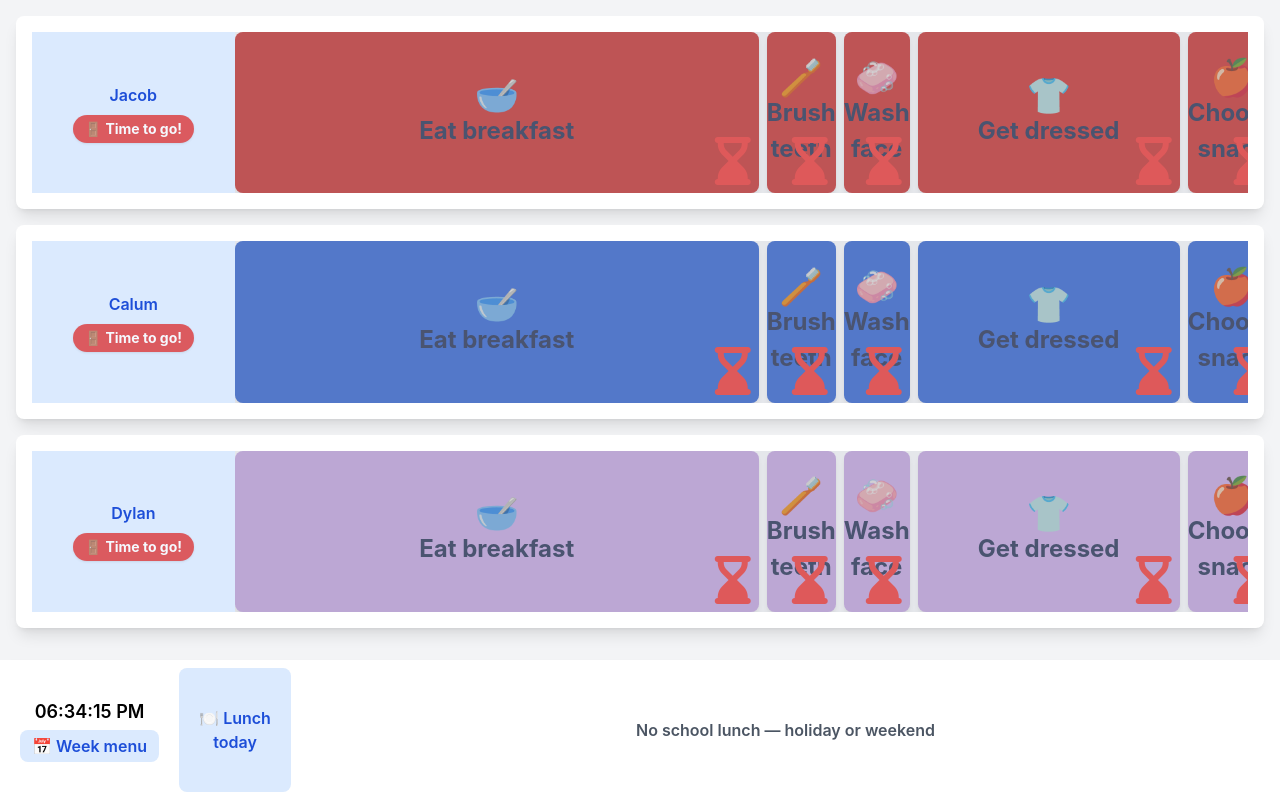
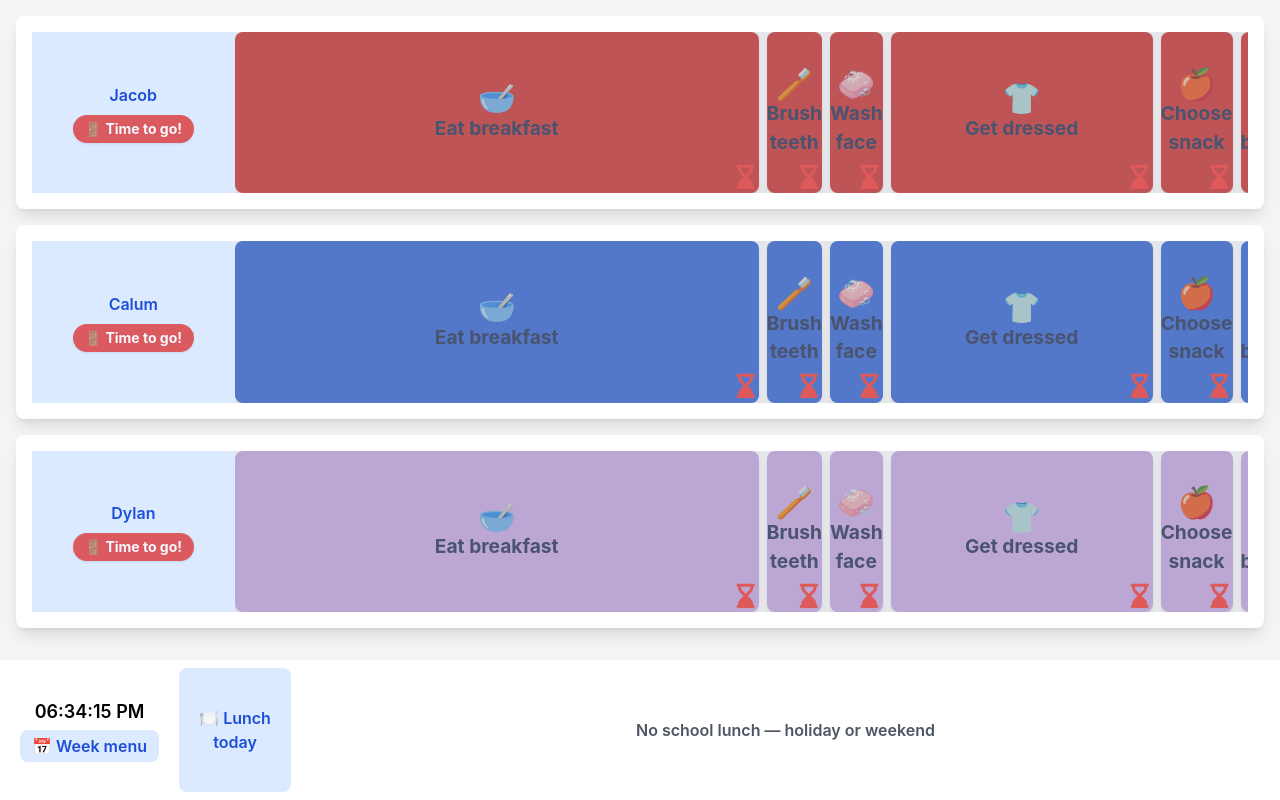
Before and after one commit to Grundlefleck/getting-ready, a React (Create React App) app: page / in a window 1280 px wide. Built offline with nearby package versions, Linux system fonts and the light colour scheme.

Commit message:
Avoid overlap within task boxes
- give tasks stable IDs for localStorage as well
- condense label of Fill water bottle task

```diff
--- a/src/App.tsx
+++ b/src/App.tsx
@@ -35,8 +35,8 @@ const StatusIcon = ({
         : overdue
           ? "fa-hourglass-end text-red-600"
           : "fa-hourglass-half text-yellow-900"
-    } absolute bottom-2 right-2 fa-2x`}
-    style={{ opacity: 1 }}
+    } absolute bottom-1 right-1`}
+    style={{ fontSize: "clamp(0.9rem, 1.9vw, 1.9rem)" }}
   />
 );
 
@@ -189,7 +189,7 @@ const App: React.FC = () => {
     const current: Record<string, boolean> = {};
     config.forEach((child) => {
       current[child.name] = child.tasks.every(
-        (task) => (completedTasks[child.name] ?? {})[task.name] ?? false,
+        (task) => (completedTasks[child.name] ?? {})[task.id] ?? false,
       );
     });
     const previous = previousAllDone.current;
@@ -277,7 +277,7 @@ const App: React.FC = () => {
           const windows = taskWindows(child, currentTime);
           const minutesLeft = minutesRemaining(child, currentTime);
           const allDone = child.tasks.every(
-            (task) => (completedTasks[child.name] ?? {})[task.name] ?? false,
+            (task) => (completedTasks[child.name] ?? {})[task.id] ?? false,
           );
 
           return (
@@ -301,7 +301,7 @@ const App: React.FC = () => {
                   const widthPercentage =
                     (taskConfig.duration / totalDuration) * 100;
                   const completed =
-                    (completedTasks[child.name] ?? {})[taskConfig.name] ??
+                    (completedTasks[child.name] ?? {})[taskConfig.id] ??
                     false;
                   const fraction = elapsedFraction(
                     windows[taskIndex],
@@ -326,7 +326,7 @@ const App: React.FC = () => {
                         flexDirection: "column",
                         justifyContent: "center",
                         alignItems: "center",
-                        fontSize: "1.5rem",
+                        fontSize: "clamp(0.75rem, 1.5vw, 1.5rem)",
                         fontWeight: "700",
                         cursor: "pointer",
                         position: "relative",
@@ -353,7 +353,10 @@ const App: React.FC = () => {
                       )}
                       <StatusIcon completed={completed} overdue={overdue} />
                       {taskConfig.emoji && (
-                        <span className="text-4xl leading-none">
+                        <span
+                          className="leading-none"
+                          style={{ fontSize: "clamp(1.1rem, 2.4vw, 2.25rem)" }}
+                        >
                           {taskConfig.emoji}
                         </span>
                       )}
--- a/src/config.ts
+++ b/src/config.ts
@@ -5,15 +5,15 @@ export const config: ChildTaskConfig[] = [
     name: "Jacob",
     startTime: "07:45",
     tasks: [
-      { name: "Eat breakfast", emoji: "🥣", duration: 30 },
-      { name: "Brush teeth", emoji: "🪥", duration: 3 },
-      { name: "Wash face", emoji: "🧼", duration: 2 },
-      { name: "Get dressed", emoji: "👕", duration: 15 },
-      { name: "Choose snack", emoji: "🍎", duration: 2 },
-      { name: "Fill water bottle", emoji: "💧", duration: 2 },
-      { name: "Brush hair", emoji: "🪮", duration: 2 },
-      { name: "Shoes on", emoji: "👟", duration: 1 },
-      { name: "Coat on", emoji: "🧥", duration: 1 },
+      { id: "eat-breakfast", name: "Eat breakfast", emoji: "🥣", duration: 30 },
+      { id: "brush-teeth", name: "Brush teeth", emoji: "🪥", duration: 3 },
+      { id: "wash-face", name: "Wash face", emoji: "🧼", duration: 2 },
+      { id: "get-dressed", name: "Get dressed", emoji: "👕", duration: 15 },
+      { id: "choose-snack", name: "Choose snack", emoji: "🍎", duration: 2 },
+      { id: "fill-bottle", name: "Fill bottle", emoji: "💧", duration: 2 },
+      { id: "brush-hair", name: "Brush hair", emoji: "🪮", duration: 2 },
+      { id: "shoes-on", name: "Shoes on", emoji: "👟", duration: 1 },
+      { id: "coat-on", name: "Coat on", emoji: "🧥", duration: 1 },
     ],
     colorClass: "bg-red-600",
     activities: { tuesday: ["pe"], thursday: ["pe"], wednesday: ["outdoor"] },
@@ -22,15 +22,15 @@ export const config: ChildTaskConfig[] = [
     name: "Calum",
     startTime: "07:45",
     tasks: [
-      { name: "Eat breakfast", emoji: "🥣", duration: 30 },
-      { name: "Brush teeth", emoji: "🪥", duration: 3 },
-      { name: "Wash face", emoji: "🧼", duration: 2 },
-      { name: "Get dressed", emoji: "👕", duration: 15 },
-      { name: "Choose snack", emoji: "🍎", duration: 2 },
-      { name: "Fill water bottle", emoji: "💧", duration: 2 },
-      { name: "Brush hair", emoji: "🪮", duration: 2 },
-      { name: "Shoes on", emoji: "👟", duration: 1 },
-      { name: "Coat on", emoji: "🧥", duration: 1 },
+      { id: "eat-breakfast", name: "Eat breakfast", emoji: "🥣", duration: 30 },
+      { id: "brush-teeth", name: "Brush teeth", emoji: "🪥", duration: 3 },
+      { id: "wash-face", name: "Wash face", emoji: "🧼", duration: 2 },
+      { id: "get-dressed", name: "Get dressed", emoji: "👕", duration: 15 },
+      { id: "choose-snack", name: "Choose snack", emoji: "🍎", duration: 2 },
+      { id: "fill-bottle", name: "Fill bottle", emoji: "💧", duration: 2 },
+      { id: "brush-hair", name: "Brush hair", emoji: "🪮", duration: 2 },
+      { id: "shoes-on", name: "Shoes on", emoji: "👟", duration: 1 },
+      { id: "coat-on", name: "Coat on", emoji: "🧥", duration: 1 },
     ],
     colorClass: "bg-blue-600",
     activities: { wednesday: ["pe"], thursday: ["pe"], monday: ["outdoor"] },
@@ -39,15 +39,15 @@ export const config: ChildTaskConfig[] = [
     name: "Dylan",
     startTime: "07:45",
     tasks: [
-      { name: "Eat breakfast", emoji: "🥣", duration: 30 },
-      { name: "Brush teeth", emoji: "🪥", duration: 3 },
-      { name: "Wash face", emoji: "🧼", duration: 2 },
-      { name: "Get dressed", emoji: "👕", duration: 15 },
-      { name: "Choose snack", emoji: "🍎", duration: 2 },
-      { name: "Fill water bottle", emoji: "💧", duration: 2 },
-      { name: "Brush hair", emoji: "🪮", duration: 2 },
-      { name: "Shoes on", emoji: "👟", duration: 1 },
-      { name: "Coat on", emoji: "🧥", duration: 1 },
+      { id: "eat-breakfast", name: "Eat breakfast", emoji: "🥣", duration: 30 },
+      { id: "brush-teeth", name: "Brush teeth", emoji: "🪥", duration: 3 },
+      { id: "wash-face", name: "Wash face", emoji: "🧼", duration: 2 },
+      { id: "get-dressed", name: "Get dressed", emoji: "👕", duration: 15 },
+      { id: "choose-snack", name: "Choose snack", emoji: "🍎", duration: 2 },
+      { id: "fill-bottle", name: "Fill bottle", emoji: "💧", duration: 2 },
+      { id: "brush-hair", name: "Brush hair", emoji: "🪮", duration: 2 },
+      { id: "shoes-on", name: "Shoes on", emoji: "👟", duration: 1 },
+      { id: "coat-on", name: "Coat on", emoji: "🧥", duration: 1 },
     ],
     colorClass: "bg-purple-300",
     activities: { monday: ["pe"], friday: ["pe"], wednesday: ["outdoor"] },
--- a/src/model.ts
+++ b/src/model.ts
@@ -1,6 +1,7 @@
 export type HHmm = `${number}${number}:${number}${number}`;
 
 export interface TaskConfig {
+  id: string;
   name: string;
   duration: number;
   emoji: string;
@@ -86,7 +87,7 @@ export const initialiseTaskCompletionStatus = (config: ChildTaskConfig[]) => {
   config.forEach((config) => {
     const incompleteTasks = config.tasks.reduce(
       (accum, task) => {
-        accum[task.name] = false;
+        accum[task.id] = false;
         return accum;
       },
       {} as Record<string, boolean>,
@@ -152,7 +153,7 @@ class TaskModel {
         ...state.taskCompletionStatus,
         [config.name]: {
           ...state.taskCompletionStatus[config.name],
-          [task.name]: completed,
+          [task.id]: completed,
         },
       },
     };
--- a/src/storage.ts
+++ b/src/storage.ts
@@ -22,8 +22,8 @@ export const loadTaskCompletionStatus = (
     const status = initialiseTaskCompletionStatus(config);
     for (const child of config) {
       for (const task of child.tasks) {
-        if (stored.taskCompletionStatus?.[child.name]?.[task.name] === true) {
-          status[child.name][task.name] = true;
+        if (stored.taskCompletionStatus?.[child.name]?.[task.id] === true) {
+          status[child.name][task.id] = true;
         }
       }
     }
```
Also changed, not shown: 2 other files (tests, documents, lock files or other folders).
